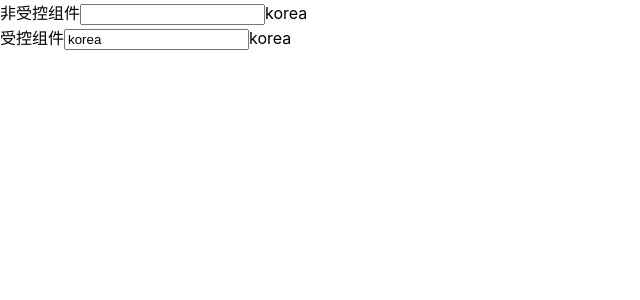
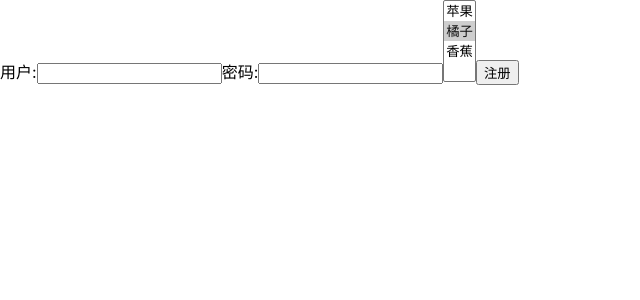
Before and after one commit to luKorea/react18-live, a React app in the folder learn_react_scaffod/: page / in a window 1280 px wide. Shown: the top 300 px of the page, without its empty margins (0-640 px from the left). Built offline with nearby package versions, Linux system fonts and the light colour scheme; the HTML template or start-up script is replaced by a standard one.

Commit message:
受控组件练习 2022-10-03 22:53:36

```diff
--- a/learn_react_scaffod/src/App.js
+++ b/learn_react_scaffod/src/App.js
@@ -3,7 +3,8 @@ import './App.css';
 import React from 'react'
 // import ContentCp from './components/context_cp';
 // import RefComponent from './components/RefComponent';
-import ControlForm from './components/control_form';
+// import ControlForm from './components/control_form';
+import FormSubmit from './components/FormSubmit';
 // import Main from './components/props/main';
 // import TabControlWrap from './components/tab_control'
 // import SlotComponent from './components/slot';
@@ -35,7 +36,8 @@ class App extends React.Component {
             // <ScopeSlot />
             // <ContentCp />
             // <RefComponent />
-            <ControlForm />
+            // <ControlForm />
+            <FormSubmit/>
         );
     }
 }
--- /dev/null
+++ b/learn_react_scaffod/src/components/FormSubmit.jsx
@@ -0,0 +1,82 @@
+import React, { PureComponent } from "react";
+
+export class FormSubmit extends PureComponent {
+  constructor() {
+    super();
+
+    this.state = {
+      username: "",
+      password: "",
+      fruit: ["orange"],
+    };
+  }
+
+  handleSubmitClick(event) {
+    // 1.阻止默认的行为
+    event.preventDefault();
+
+    // 2.获取到所有的表单数据, 对数据进行组件
+    console.log("获取所有的输入内容");
+    console.log(this.state);
+
+    // 3.以网络请求的方式, 将数据传递给服务器(ajax/fetch/axios)
+  }
+
+  handleChangeData(event) {
+    const { name, value } = event.target;
+    this.setState({
+      [name]: value,
+    });
+  }
+
+  //  处理select多选组件
+  handleFruitChange(e) {
+    console.log(e.target.selectedOptions);
+    const fruit = Array.from(e.target.selectedOptions, (item) => item.value);
+    this.setState({ fruit });
+  }
+
+  render() {
+    const { username, password, fruit } = this.state;
+
+    return (
+      <div>
+        <form onSubmit={(e) => this.handleSubmitClick(e)}>
+          {/* 1.用户名和密码 */}
+          <label htmlFor="username">
+            用户:
+            <input
+              id="username"
+              type="text"
+              name="username"
+              value={username}
+              onChange={(e) => this.handleChangeData(e)}
+            />
+          </label>
+          <label htmlFor="password">
+            密码:
+            <input
+              id="password"
+              type="password"
+              name="password"
+              value={password}
+              onChange={(e) => this.handleChangeData(e)}
+            />
+          </label>
+          <select
+            value={fruit}
+            onChange={(e) => this.handleFruitChange(e)}
+            multiple
+          >
+            <option value="apple">苹果</option>
+            <option value="orange">橘子</option>
+            <option value="banana">香蕉</option>
+          </select>
+          <button type="submit">注册</button>
+        </form>
+      </div>
+    );
+  }
+}
+
+export default FormSubmit;
```
